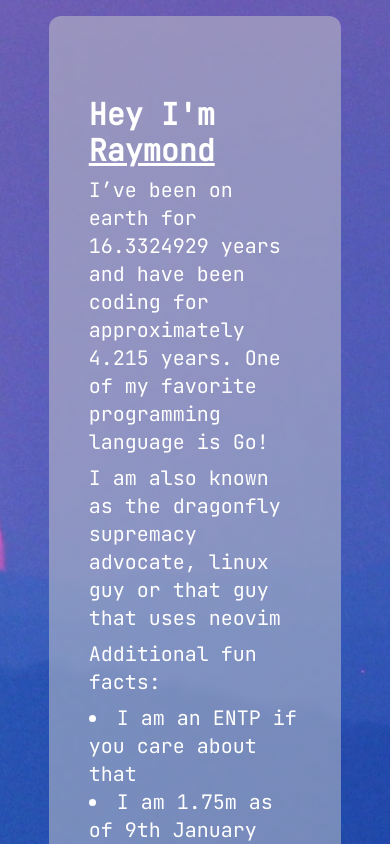
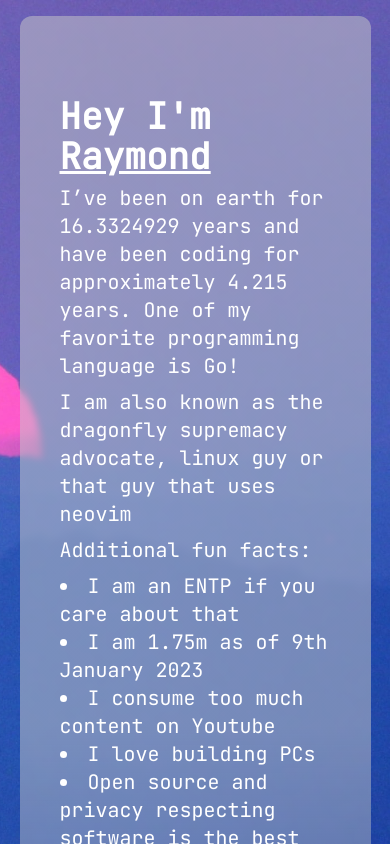
Before and after one commit to provsalt/provsalt, a SvelteKit app: page / in a window 390 px wide. Shown: the top 844 px of the page. Built offline with nearby package versions, Linux system fonts and the light colour scheme.

Commit message:
src/routes/+page.svelte: Increase mobile width size

```diff
--- a/src/routes/+page.svelte
+++ b/src/routes/+page.svelte
@@ -74,8 +74,8 @@
 
 	<!--h-screen relative px-6 py-8 md:px-20 md:py-12 lg:px-24 lg:py-16-->
 	<section class="relative min-h-screen flex justify-center items-center py-4">
-		<div class="content overlay text-md md:text-xl gap-2 md:gap-4">
-			<h1 class="text-3xl md:text-5xl font-bold pt-10">Hey I'm <span class="underline">Raymond</span></h1>
+		<div class="content overlay text-lg md:text-xl gap-2 md:gap-4">
+			<h1 class="text-4xl md:text-5xl font-bold pt-10">Hey I'm <span class="underline">Raymond</span></h1>
 			{#if loaded}
 				<p>I’ve been on earth for {born} years and have been coding for approximately {experience} years. One of my favorite
 					programming language is Go!</p>
--- a/src/routes/page.sass
+++ b/src/routes/page.sass
@@ -8,21 +8,16 @@
   z-index: 10
   display: flex
 
-  //justify-content: center
-  //align-items: center
-
 .overlay
   display: flex
   flex-direction: column
-  min-height: 85vh
-  width: 75vw
   color: #FFFFFF
   font-size: 1.25rem
   line-height: 1.75rem
   background: linear-gradient(180deg, rgba(202, 202, 202, 0.5) 50%, rgba(255, 255, 255, 0) 100%)
   backdrop-filter: blur(0.2rem)
   border-radius: 0.75rem
-  @apply p-10
+  @apply p-10 min-w-[75vw] max-w-[90vw] md:max-w-[75vw]
   font-family: "JetBrains Mono", serif
 
 //.overlay::before
```
Also changed, not shown: 1 other file (tests, documents, lock files or other folders).
